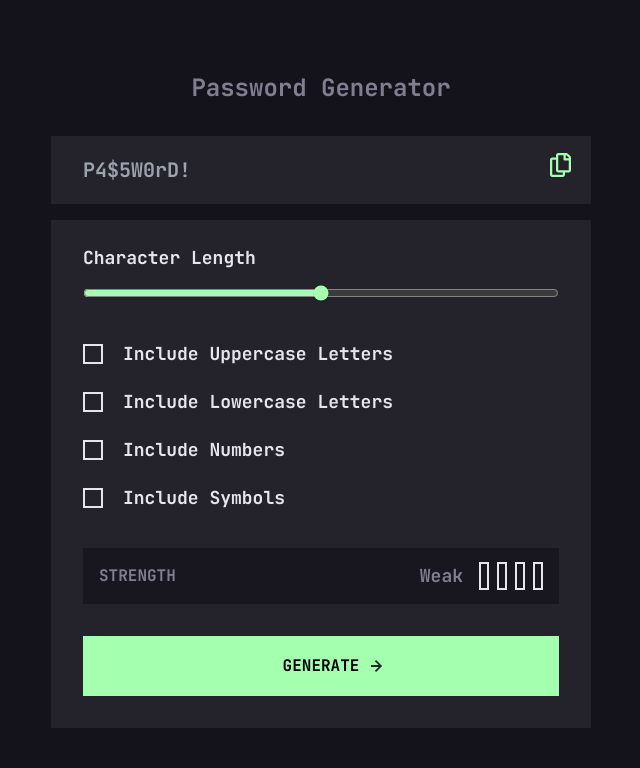
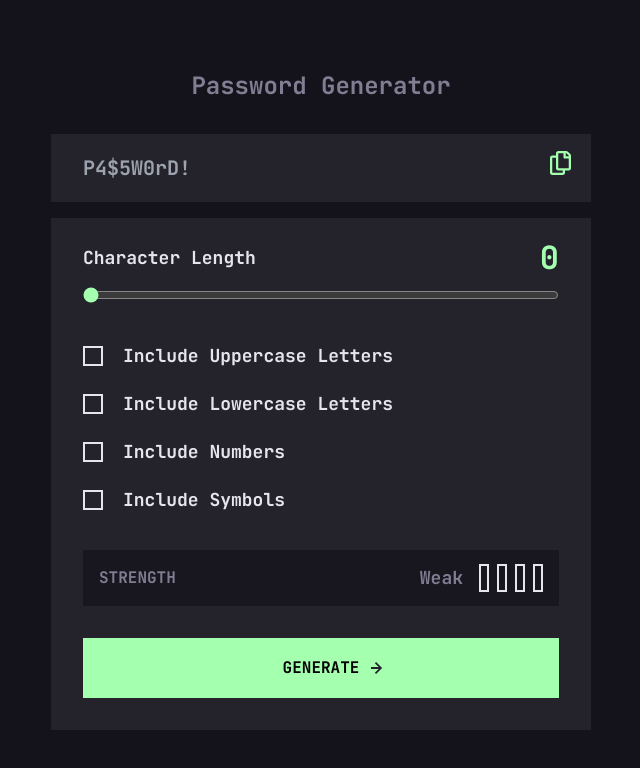
Before and after one commit to Lazzzare/PasswordGeneratorApp-React, a React (Vite) app: page / in a window 1280 px wide. Shown: the top 768 px of the page, without its empty margins (319-959 px from the left). Built offline with nearby package versions, Linux system fonts and the light colour scheme.

Commit message:
Update PasswordGenerator.tsx

```diff
--- a/src/passwordGenerator/PasswordGenerator.tsx
+++ b/src/passwordGenerator/PasswordGenerator.tsx
@@ -3,13 +3,26 @@ import GeneratorButton from "./GeneratorButton";
 import CheckBox from "./CheckBox";
 import CharacterAmount from "./CharacterAmount";
 
-const PasswordGenerator = () => {
+interface props {
+  generateRandomCharacters: () => void;
+  rangeValue: number;
+  handleInputChange: (e: any) => void;
+}
+
+const PasswordGenerator = ({
+  generateRandomCharacters,
+  rangeValue,
+  handleInputChange,
+}: props) => {
   return (
     <div className="bg-lightBlack p-4 md:pt-6 md:px-8 md:pb-8 mt-4 w-[343px] md:w-[540px] mx-auto">
-      <CharacterAmount />
+      <CharacterAmount
+        rangeValue={rangeValue}
+        handleInputChange={handleInputChange}
+      />
       <CheckBox />
       <Strength />
-      <GeneratorButton />
+      <GeneratorButton generateRandomCharacters={generateRandomCharacters} />
     </div>
   );
 };
```
